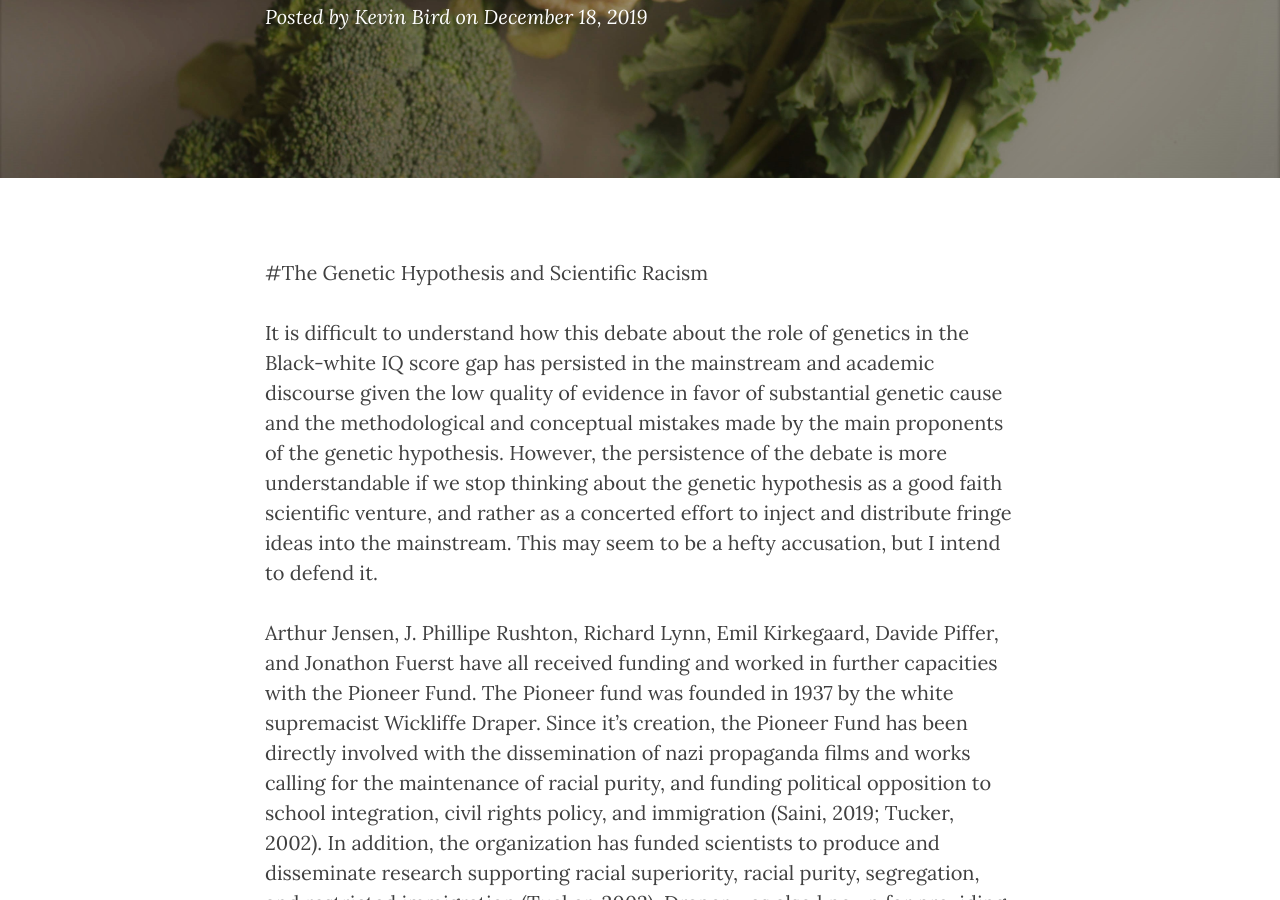
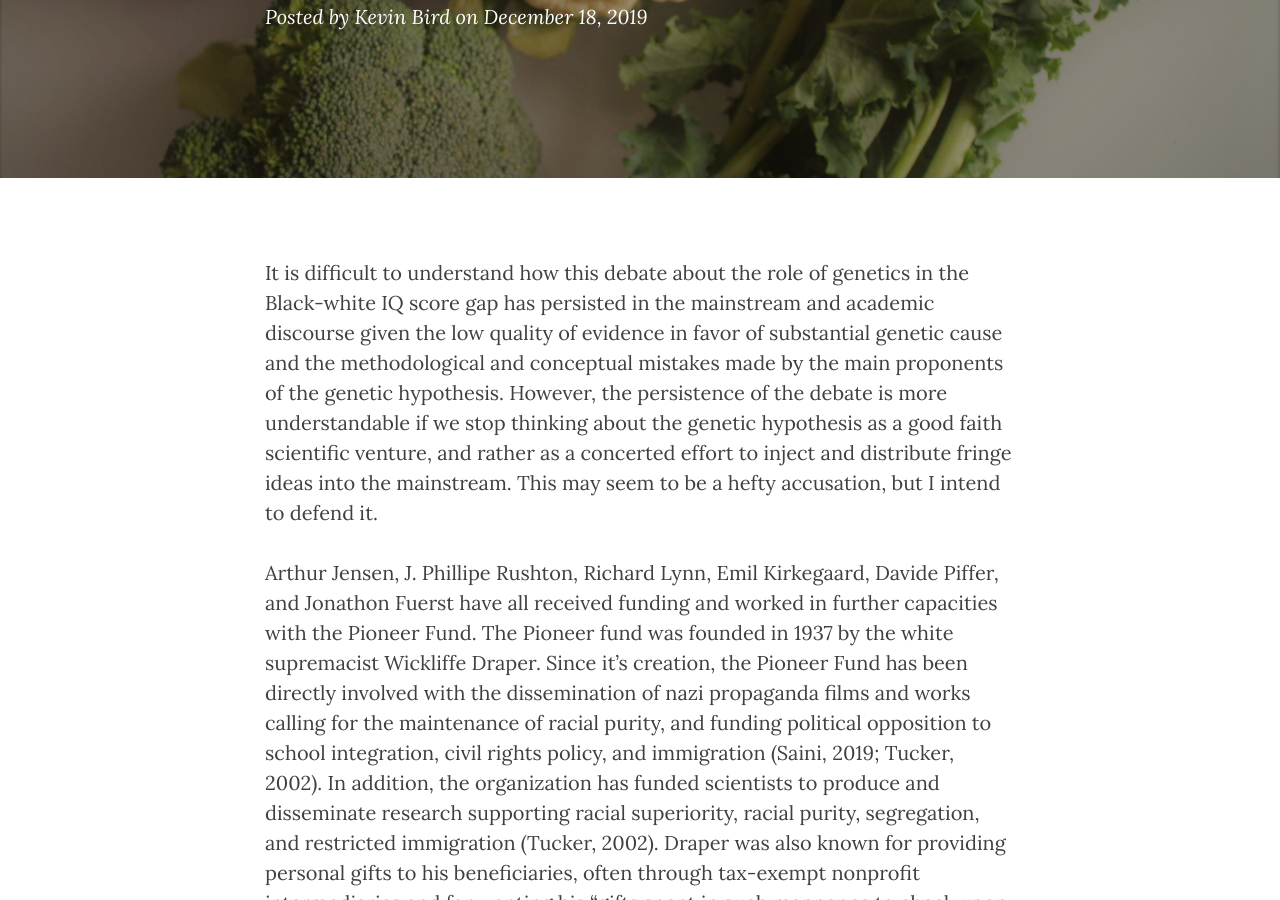
Before and after one commit to KevinABird/KevinABird.github.io, a Jekyll site: the page built from _posts/2019-12-18-The-Genetic-Hypothesis-and-Scientific-Racism.md, in a window 1280 px wide and 900 px high, scrolled down 356 px. Built offline with Jekyll 4.4.1, drawn with Linux system fonts in a browser that asks for light colours; nearby versions of some CDN libraries.

Commit message:
Update 2019-12-18-The-Genetic-Hypothesis-and-Scientific-Racism.md

```diff
--- a/_posts/2019-12-18-The-Genetic-Hypothesis-and-Scientific-Racism.md
+++ b/_posts/2019-12-18-The-Genetic-Hypothesis-and-Scientific-Racism.md
@@ -3,7 +3,6 @@ layout: post
 title:  "The Hereditarian Hypothesis and Scientific Racism"
 ---
 
-#The Genetic Hypothesis and Scientific Racism
 
 It is difficult to understand how this debate about the role of genetics in the Black-white IQ score gap has persisted in the mainstream and academic discourse given the low quality of evidence in favor of substantial genetic cause and the methodological and conceptual mistakes made by the main proponents of the genetic hypothesis. However, the persistence of the debate is more understandable if we stop thinking about the genetic hypothesis as a good faith scientific venture, and rather as a concerted effort to inject and distribute fringe ideas into the mainstream. This may seem to be a hefty accusation, but I intend to defend it.
 
```
